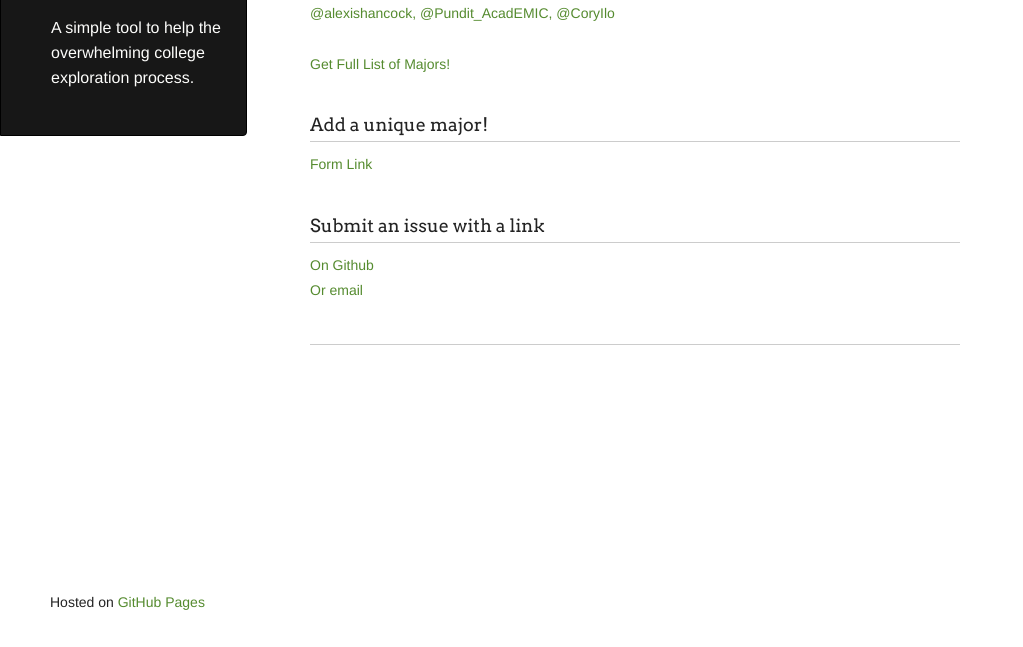
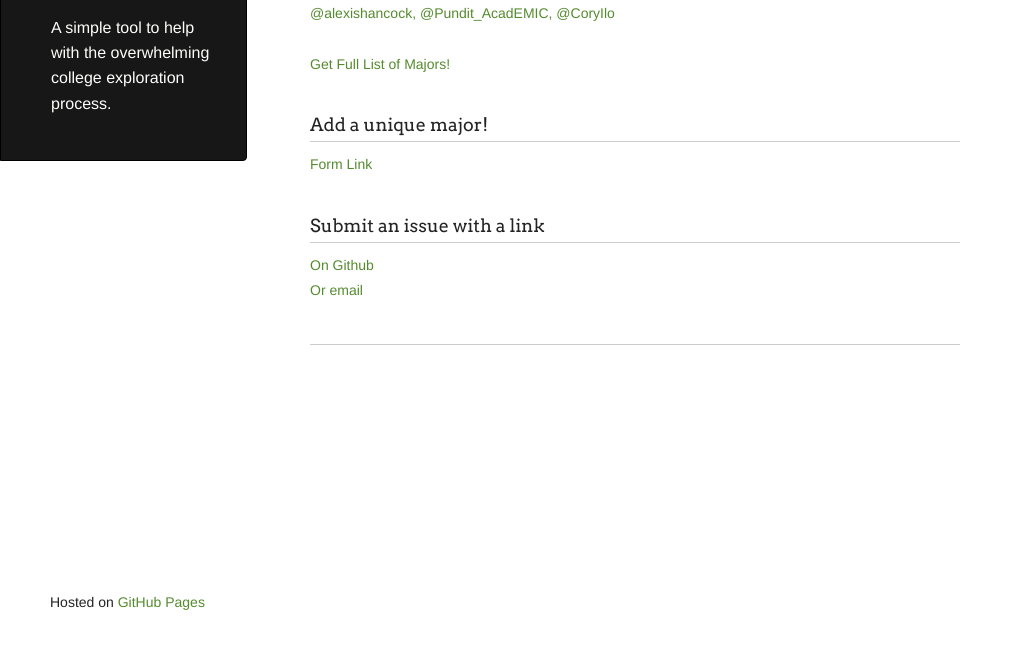
Before and after one commit to alexishancock/unique-majors, a plain HTML site: page index.html in a window 1280 px wide. Shown: the part 153-800 px from the top of the page, without its empty margins (0-1023 px from the left). Drawn offline with nearby package versions, Linux system fonts and the light colour scheme.

Commit message:
Amend Text -2

```diff
--- a/index.html
+++ b/index.html
@@ -25,7 +25,7 @@
 		<div class="wrapper">
 			<header>
 				<h1 class="header">Unique Majors</h1>
-				<p class="header">A simple tool to help the overwhelming college exploration process.</p>
+				<p class="header">A simple tool to help with the overwhelming college exploration process.</p>
 			</header>
 			<section>
 				<h3>
```
